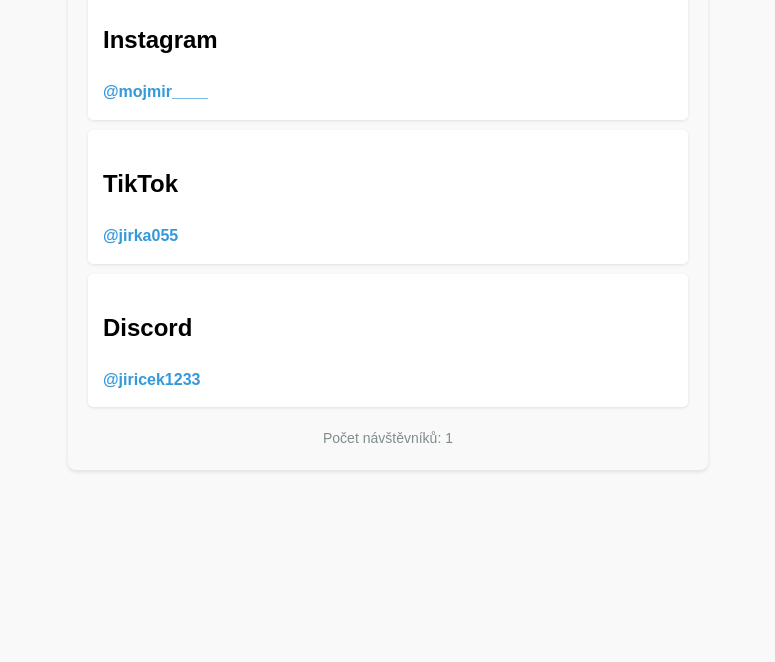
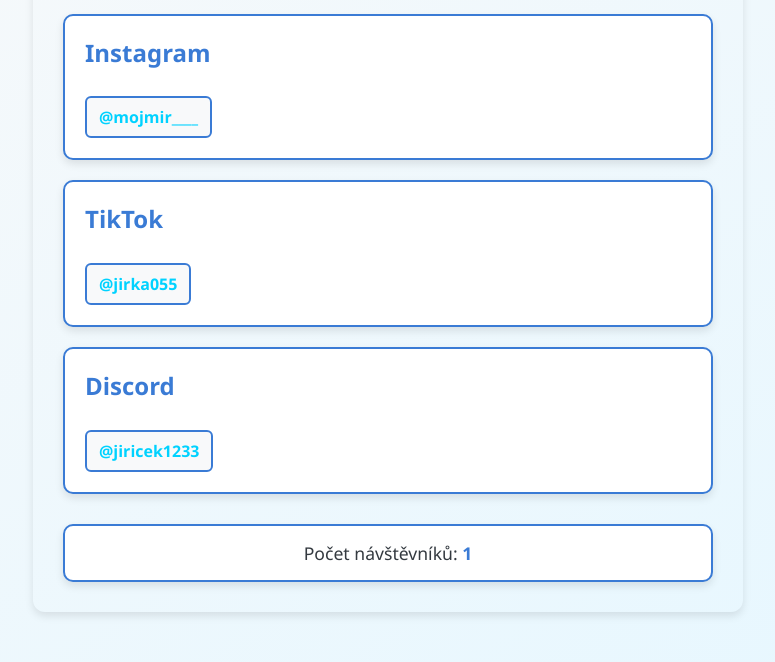
Before and after one commit to beben147/Webicek, a plain HTML site: page index.html in a window 1280 px wide. Shown: the part 168-830 px from the top of the page, without its empty margins (252-1027 px from the left). Before the commit the page ends 800 px from the top, so only its background shows below. Drawn offline with Linux system fonts and the light colour scheme.

Commit message:
Add files via upload

```diff
--- a/index.html
+++ b/index.html
@@ -4,40 +4,91 @@
   <meta charset="UTF-8">
   <title>Moje profily na sociálních sítích</title>
   <style>
+    :root {
+      --primary: #3a7bd5;
+      --secondary: #00d2ff;
+      --light: #f8f9fa;
+      --dark: #343a40;
+      --text: #495057;
+      --white: #ffffff;
+      --shadow: 0 4px 8px rgba(0,0,0,0.1);
+    }
     body {
-      font-family: Arial, sans-serif;
-      max-width: 600px;
-      margin: 40px auto;
-      line-height: 1.6;
-      background: #f9f9f9;
-      padding: 20px;
-      border-radius: 8px;
-      box-shadow: 0 2px 4px rgba(0,0,0,0.1);
+      font-family: 'Segoe UI', Tahoma, Geneva, Verdana, sans-serif;
+      max-width: 650px;
+      margin: 50px auto;
+      padding: 30px;
+      background: linear-gradient(to bottom right, var(--light), #e6f7ff);
+      color: var(--text);
+      border-radius: 12px;
+      box-shadow: var(--shadow);
     }
     h1 {
-      color: #2c3e50;
+      color: var(--primary);
       text-align: center;
+      margin-bottom: 30px;
+      font-weight: 600;
+      font-size: 2.2em;
     }
     .profile {
-      background: #fff;
-      padding: 15px;
-      margin: 10px 0;
-      border-radius: 5px;
-      box-shadow: 0 1px 3px rgba(0,0,0,0.1);
+      background: var(--white);
+      padding: 20px;
+      margin: 20px 0;
+      border-radius: 10px;
+      box-shadow: var(--shadow);
+      border-left: 5px solid var(--primary);
+      border: 2px solid var(--primary);
+    }
+    h2 {
+      color: var(--primary);
+      margin-top: 0;
+      font-size: 1.5em;
     }
     a {
-      color: #3498db;
+      color: var(--secondary);
       text-decoration: none;
-      font-weight: bold;
+      font-weight: 600;
+      transition: color 0.2s;
+      display: inline-block;
+      margin-top: 8px;
+      padding: 8px 12px;
+      background: var(--light);
+      border: 2px solid var(--primary);
+      border-radius: 6px;
     }
     a:hover {
-      text-decoration: underline;
+      color: var(--primary);
+      background: #e6f7ff;
+      text-decoration: none;
     }
     .counter {
-      font-size: 14px;
-      color: #7f8c8d;
+      background: var(--white);
+      padding: 15px;
+      margin-top: 30px;
+      border-radius: 10px;
+      box-shadow: var(--shadow);
       text-align: center;
-      margin-top: 20px;
+      font-size: 1.1em;
+      color: var(--dark);
+      border: 2px solid var(--primary);
+    }
+    .counter span {
+      font-weight: bold;
+      color: var(--primary);
+    }
+    .note {
+      font-size: 0.9em;
+      color: #6c757d;
+      margin-top: 10px;
+    }
+    .discord-name {
+      display: inline-block;
+      margin-top: 8px;
+      padding: 8px 12px;
+      background: var(--light);
+      border: 2px solid var(--primary);
+      border-radius: 6px;
+      font-weight: 600;
     }
   </style>
 </head>
```
